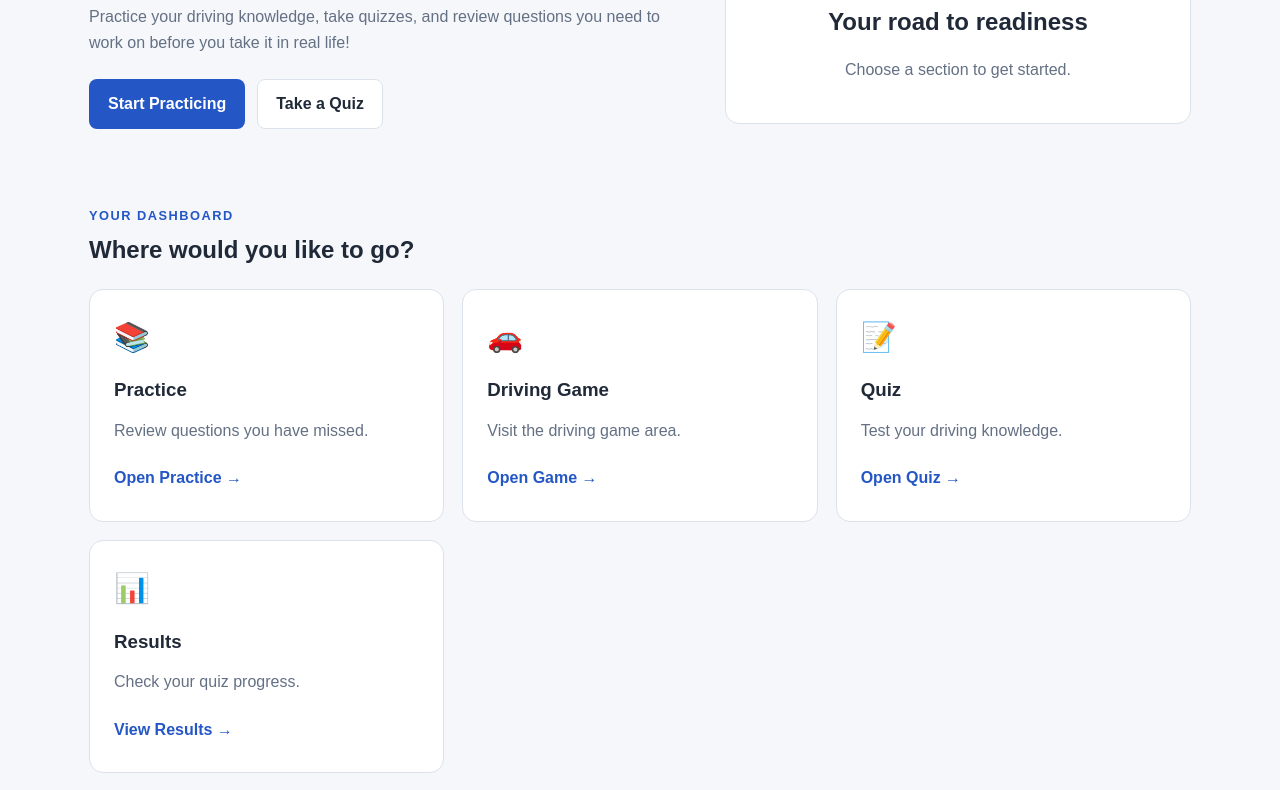
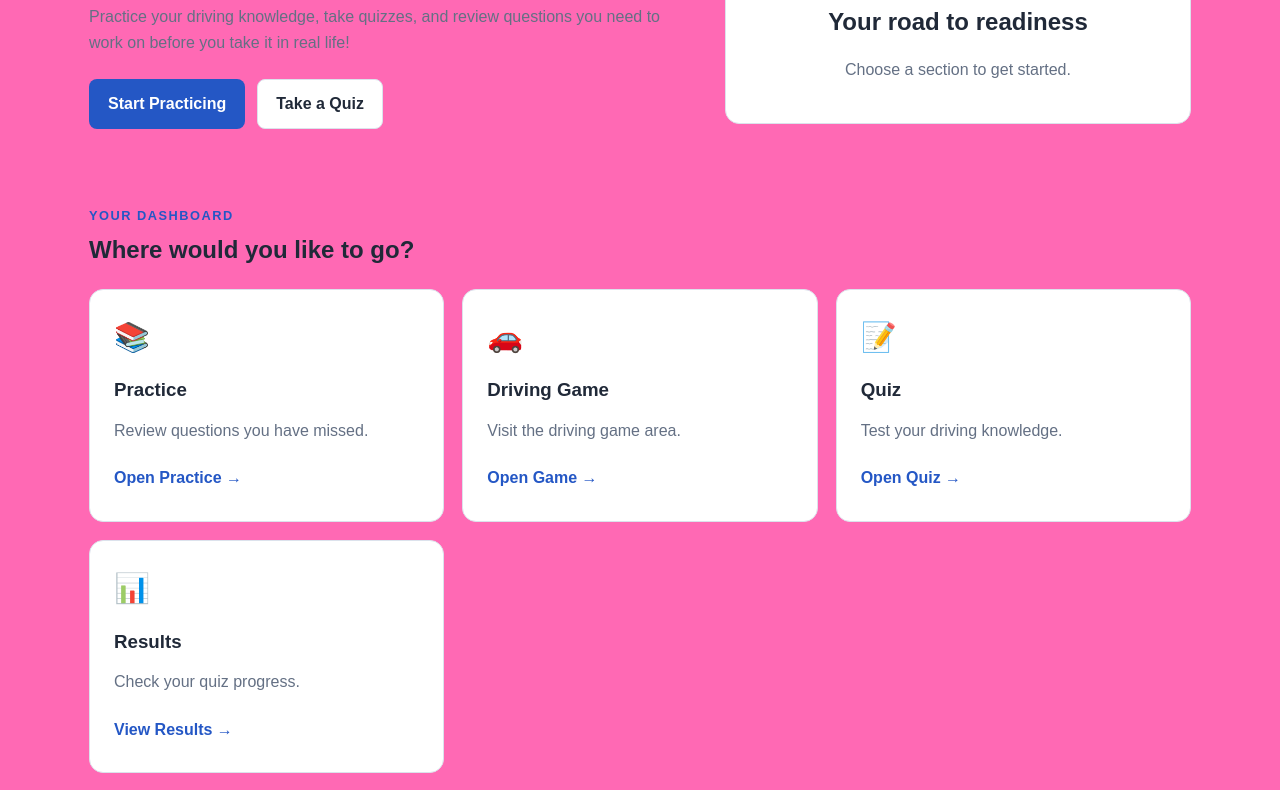
Before and after one commit to amarichilds04/Driving-Simulator, a plain HTML site: page index.html in a window 1280 px wide. Shown: the part 341-1131 px from the top of the page. Drawn offline with Linux system fonts and the light colour scheme.

Commit message:
Update style.css

```diff
--- a/style.css
+++ b/style.css
@@ -561,3 +561,7 @@ body.dark .btn-primary {
         padding: 18px;
     }
 }
+
+body {
+    background-color: hotpink !important;
+}
```
